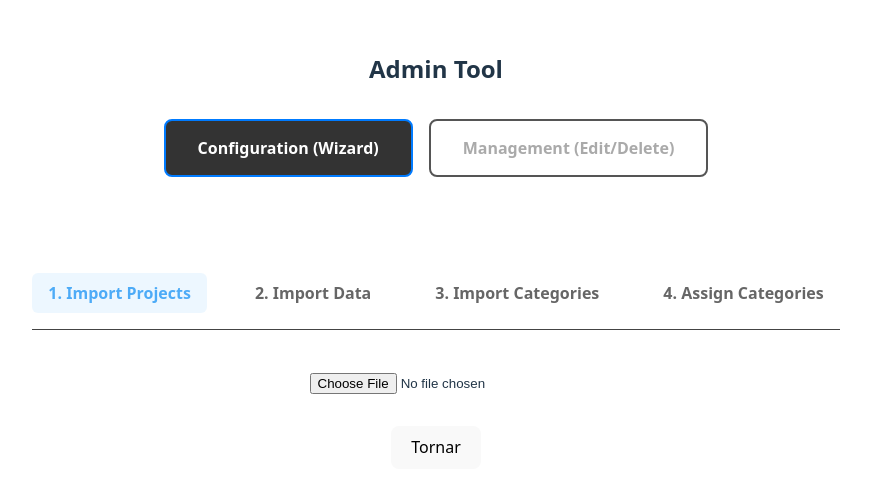
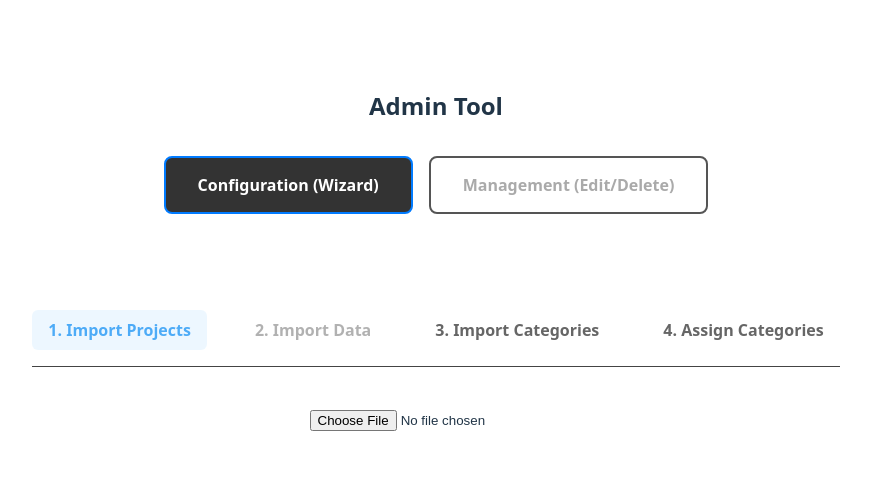
Before and after one commit to Learning-Dashboard/LD_admintool_frontend, a React (Vite) app: page / in a window 1280 px wide. Shown: the part 118-610 px from the top of the page, without its empty margins (204-1075 px from the left). Built offline with nearby package versions, Linux system fonts and the light colour scheme.

Commit message:
feat: Deleted minimal bugs and added to click all titles without following the steps in order. If there aren't teams in "localStorage" you can't go to Import Data.

```diff
--- a/src/components/Projects/ImportProject/ImportProject.jsx
+++ b/src/components/Projects/ImportProject/ImportProject.jsx
@@ -5,7 +5,7 @@ import ImportResultModal from "./ImportResultModal";
 import { parseTeamsFromRows } from "../../../utils/excelParser";
 import { importarProjectes } from "../../../services/ProjectService";
 
-function ImportProject({ onBack, onNextStep }) {
+function ImportProject({ onNextStep }) {
   const [parsedData, setParsedData] = useState([]);
   const [importResult, setImportResult] = useState(null);
 
@@ -109,7 +109,7 @@ function ImportProject({ onBack, onNextStep }) {
         </div>
       )}
 
-      <button style={{ marginTop: "2rem" }} onClick={onBack}>Tornar</button>
+      {/* <button style={{ marginTop: "2rem" }} onClick={onBack}>Tornar</button> */}
     </div>
   );
 }
--- a/src/components/Projects/ImportProject/ImportProjectPreview.jsx
+++ b/src/components/Projects/ImportProject/ImportProjectPreview.jsx
@@ -72,7 +72,6 @@ function ImportProjectPreview({ data, onConfirm, onCancel }) {
                 <div key={i} style={{
                   flex: "1 1 calc(25% - 0.75rem)",
                   minWidth: "200px",
-                  maxWidth: "25%",
                   backgroundColor: "#333",
                   padding: "0.8rem",
                   borderRadius: "6px"
--- a/src/components/Wizard/Wizard.css
+++ b/src/components/Wizard/Wizard.css
@@ -21,6 +21,16 @@
     padding: 0.5rem 1rem;
     border-radius: 6px;
     transition: all 200ms;
+}
+
+.step-indicator.clickable:hover {
+    background: rgba(77, 171, 247, 0.15);
+    transform: translateY(-2px);
+}
+
+.step-indicator.disabled {
+    cursor: not-allowed;
+    opacity: 0.5;
 }
 
 .step-indicator.active {
--- a/src/components/Wizard/Wizard.jsx
+++ b/src/components/Wizard/Wizard.jsx
@@ -2,7 +2,6 @@ import React, { useState } from 'react';
 import ImportProject from '../Projects/ImportProject/ImportProject';
 import ImportData from './ImportData';
 import AdministrateCategories from '../Categories/AdministrateCategories';
-import ManageSubjectCategories from '../Categories/ManageSubjectCategories';
 import WizardImportCategories from './WizardImportCategories';
 import './Wizard.css';
 
@@ -10,26 +9,58 @@ const Wizard = () => {
     const [currentStep, setCurrentStep] = useState(1);
 
     const steps = [
-        { title: 'Import Projects', component: <ImportProject onBack={() => { }} /> },
-        { title: 'Import Data', component: <ImportData onNext={() => setCurrentStep(prev => prev + 1)} onBack={() => setCurrentStep(prev => prev - 1)} /> },
-        { title: 'Import Categories', component: <WizardImportCategories onNext={() => setCurrentStep(prev => prev + 1)} onBack={() => setCurrentStep(prev => prev - 1)} /> },
-        { title: 'Assign Categories', component: <AdministrateCategories onBack={() => setCurrentStep(prev => prev - 1)} /> }
+        { title: 'Import Projects' },
+        { title: 'Import Data' },
+        { title: 'Import Categories' },
+        { title: 'Assign Categories' }
     ];
+
+    // Check if we can navigate to a specific step
+    const canNavigateToStep = (stepNumber) => {
+        // Step 1 is always accessible
+        if (stepNumber === 1) return true;
+
+        // Step 2 (Import Data) requires teams in localStorage
+        if (stepNumber === 2) {
+            const mapping = localStorage.getItem('subject_teams_mapping');
+            return mapping && JSON.parse(mapping) && Object.keys(JSON.parse(mapping)).length > 0;
+        }
+
+        // Steps 3 and 4 are always accessible (categories can be imported anytime)
+        return true;
+    };
+
+    const handleStepClick = (stepNumber) => {
+        if (canNavigateToStep(stepNumber)) {
+            setCurrentStep(stepNumber);
+        } else {
+            alert('Please import projects first before accessing Import Data.');
+        }
+    };
 
     return (
         <div className="wizard-container">
             <div className="wizard-stepper">
-                {steps.map((step, index) => (
-                    <div key={index} className={`step-indicator ${currentStep === index + 1 ? 'active' : ''} ${currentStep > index + 1 ? 'completed' : ''}`}>
-                        {index + 1}. {step.title}
-                    </div>
-                ))}
+                {steps.map((step, index) => {
+                    const stepNum = index + 1;
+                    const isAccessible = canNavigateToStep(stepNum);
+                    return (
+                        <div
+                            key={index}
+                            className={`step-indicator ${currentStep === stepNum ? 'active' : ''} ${currentStep > stepNum ? 'completed' : ''} ${isAccessible ? 'clickable' : 'disabled'}`}
+                            onClick={() => handleStepClick(stepNum)}
+                            style={{ cursor: isAccessible ? 'pointer' : 'not-allowed', opacity: isAccessible ? 1 : 0.5 }}
+                        >
+                            {stepNum}. {step.title}
+                        </div>
+                    );
+                })}
             </div>
 
             <div className="wizard-content">
                 {currentStep === 1 && (
                     <div className="wizard-step">
-                        <ImportProject onBack={() => { }} onNextStep={() => setCurrentStep(2)} />
+                        <ImportProject onNextStep={() => setCurrentStep(2)} />
                     </div>
                 )}
 
```
